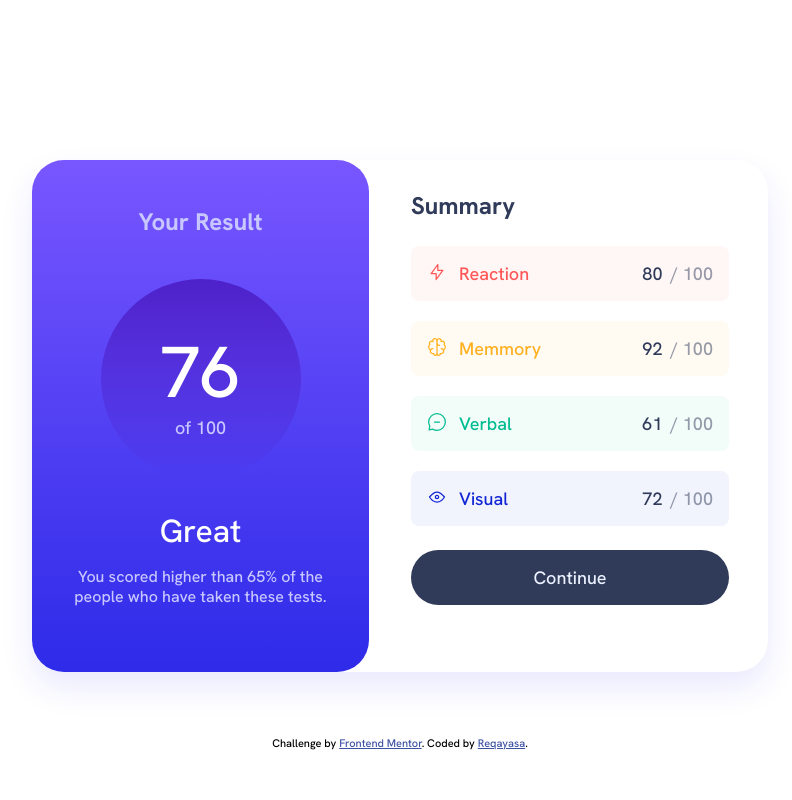
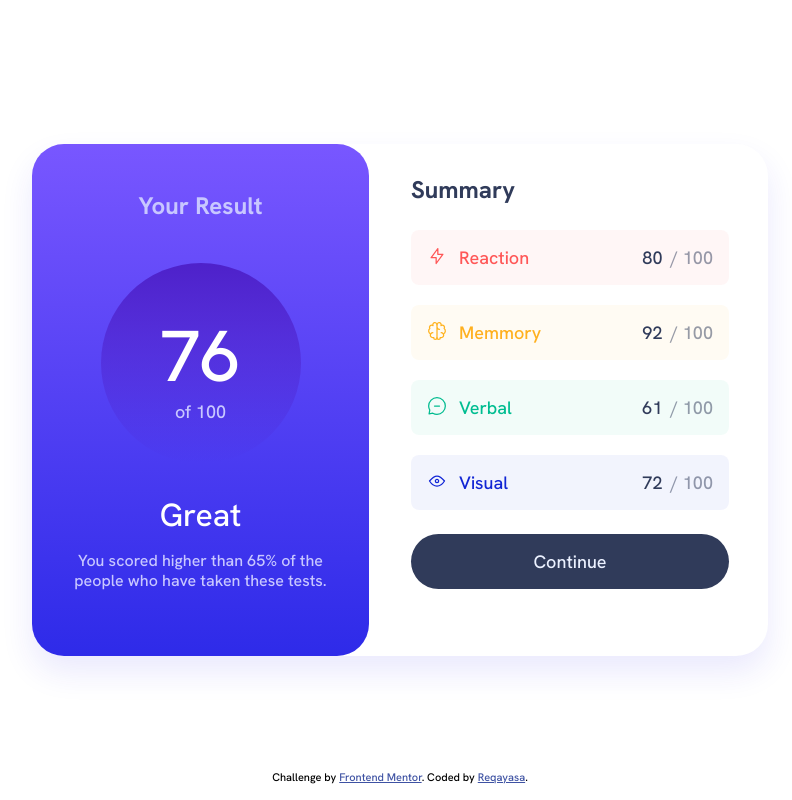
Before and after one commit to reqayasa/fmr-result-summary-component, a plain HTML site: page index.html in a window 1280 px wide. Shown: the whole page, without its empty margins (240-1032 px from the left). Drawn offline with Linux system fonts and the light colour scheme.

Commit message:
update from frontend mentor recomendation

```diff
--- a/index.html
+++ b/index.html
@@ -110,9 +110,9 @@
     </section>
   </main>
 
-  <div class="attribution">
+  <footer class="attribution">
     Challenge by <a href="https://www.frontendmentor.io?ref=challenge" target="_blank">Frontend Mentor</a>.
     Coded by <a href="#">Reqayasa</a>.
-  </div>
+  </footer>
 </body>
 </html>
--- a/scss/components/_attribution.scss
+++ b/scss/components/_attribution.scss
@@ -9,7 +9,11 @@
 
   @media(max-height: 53.125rem){
     bottom: auto;
-    margin-top: 4rem;
+    margin-top: 2rem;
+  }
+
+  @media(min-width: 60rem){
+    bottom: 1rem;
   }
 }
 
--- a/scss/globals/_layout.scss
+++ b/scss/globals/_layout.scss
@@ -12,6 +12,18 @@ $breakpoints: (
   }
 }
 
+body {
+  min-height: 100vh;
+  display: block;
+  // min-width: 100vw;
+  // text-align: center;
+  align-items: center;
+
+  @include breakpoint(large){
+    display: flex;
+  }
+}
+
 
 main {
   display: flex;
@@ -20,7 +32,7 @@ main {
   @include breakpoint(large) {
     flex-direction: row;
     margin: auto;
-    margin-top: max(1vh, 10rem);
+    // margin-top: min(1vh, 10rem);
     width: 46rem;
     height: 32rem;
     // border: 2px solid c.$cobaltBlue;
```
Also changed, not shown: css/style.css, 1 other file.
